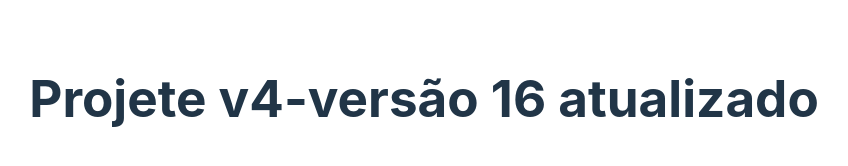
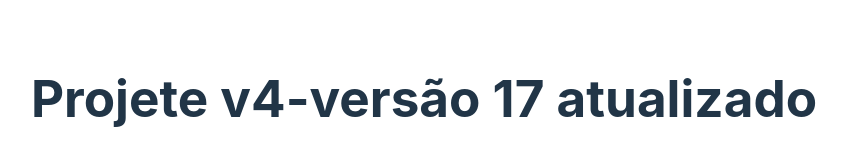
Before and after one commit to ARPDev-Desenvolvimento/init-react-vite-v4, a React (Vite) app: page / in a window 1280 px wide. Shown: the part 302-468 px from the top of the page, without its empty margins (216-1064 px from the left). Built offline with nearby package versions, Linux system fonts and the light colour scheme.

Commit message:
build 17

```diff
--- a/src/App.tsx
+++ b/src/App.tsx
@@ -3,7 +3,7 @@ import "./App.css";
 function App() {
   return (
     <>
-      <h1>Projete v4-versão 16 atualizado</h1>
+      <h1>Projete v4-versão 17 atualizado</h1>
     </>
   );
 }
```
